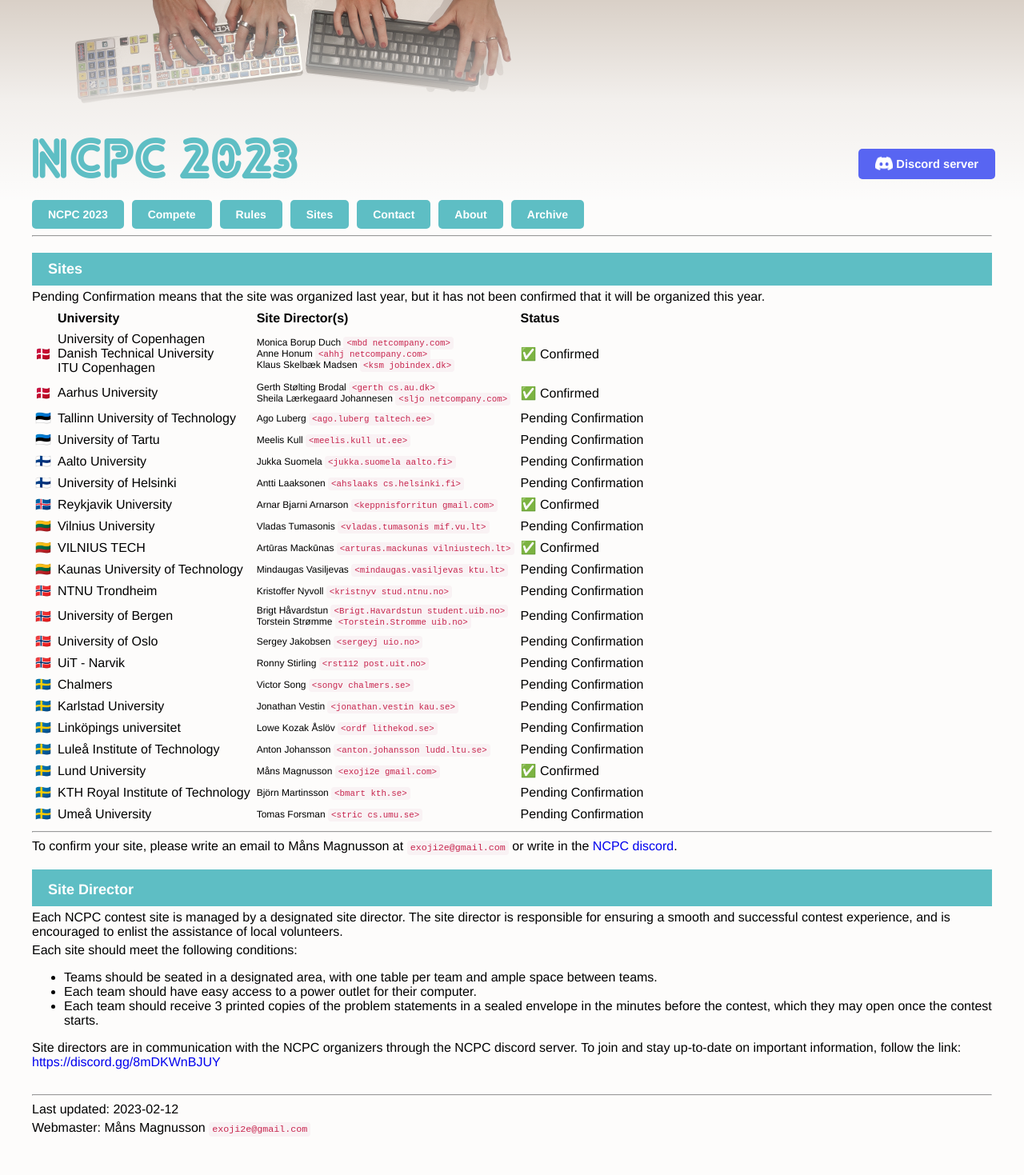
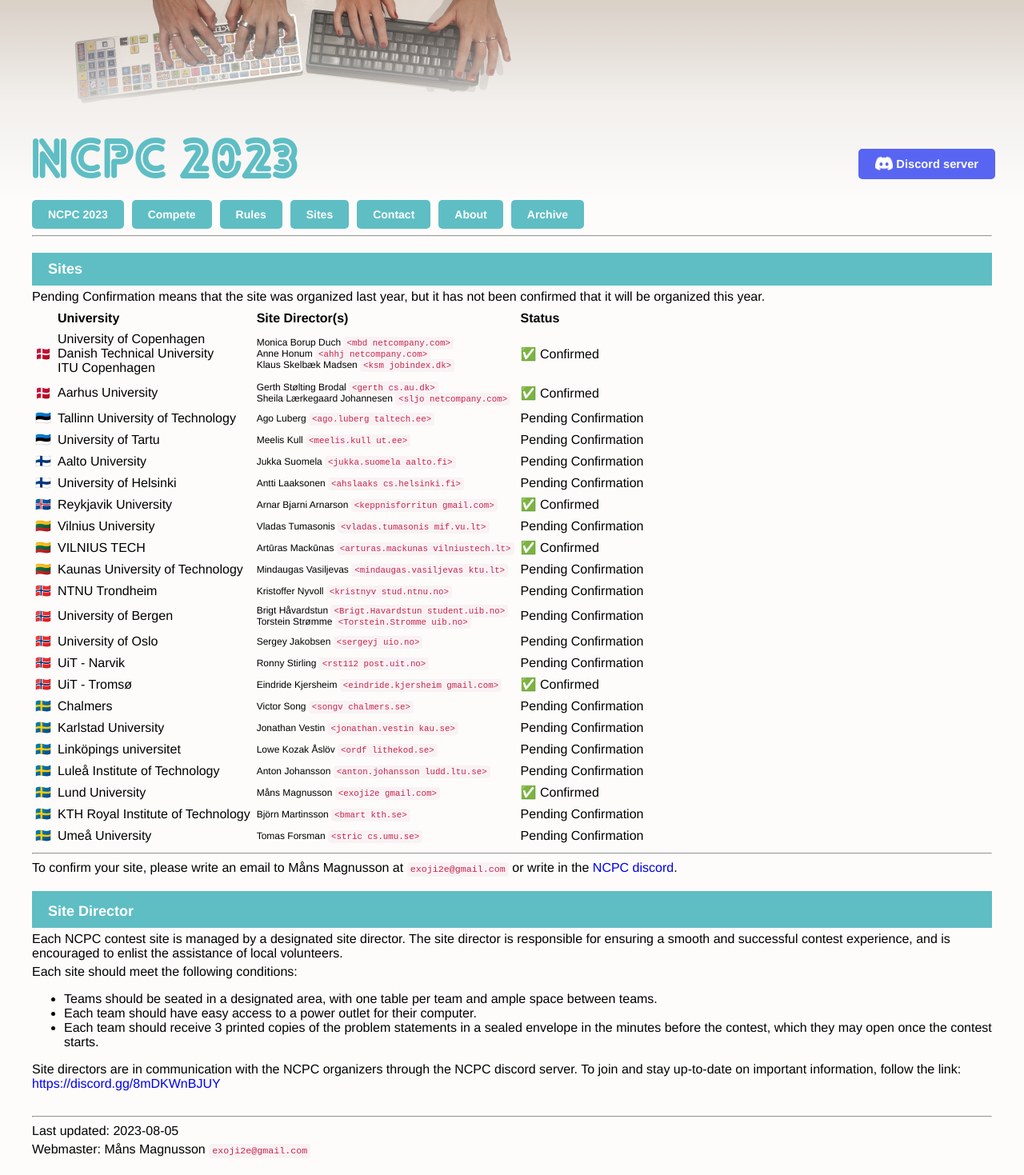
Before and after one commit to icpc/ncpc-web, a Jekyll site: the page built from ncpc2023/sites.md, in a window 1280 px wide. Shown: the whole page at 80% size. Built offline with Jekyll 4.4.1, drawn with Linux system fonts in a browser that asks for light colours; before the commit the page ends 1442 px from its top, so only the background shows below that.

Commit message:
[2023] confirm UiT tromso

```diff
--- a/_data/ncpc2023sites.yml
+++ b/_data/ncpc2023sites.yml
@@ -102,6 +102,11 @@
     email: 'rst112 post.uit.no'
     confirmed: false
 
+  - name : UiT - Tromsø
+    contact: Eindride Kjersheim
+    email: 'eindride.kjersheim gmail.com'
+    confirmed: true
+
 - name: Sweden
   emoji: 🇸🇪
   unis:
--- a/ncpc2023/sites.md
+++ b/ncpc2023/sites.md
@@ -3,7 +3,7 @@
 headerText: "NCPC 2023"
 title: "Nordic Collegiate Programming Contest 2023"
 year: 2023
-lastUpdate: "2023-02-12"
+lastUpdate: "2023-08-05"
 ---
 
 {% include_relative navbar.md %}
```
